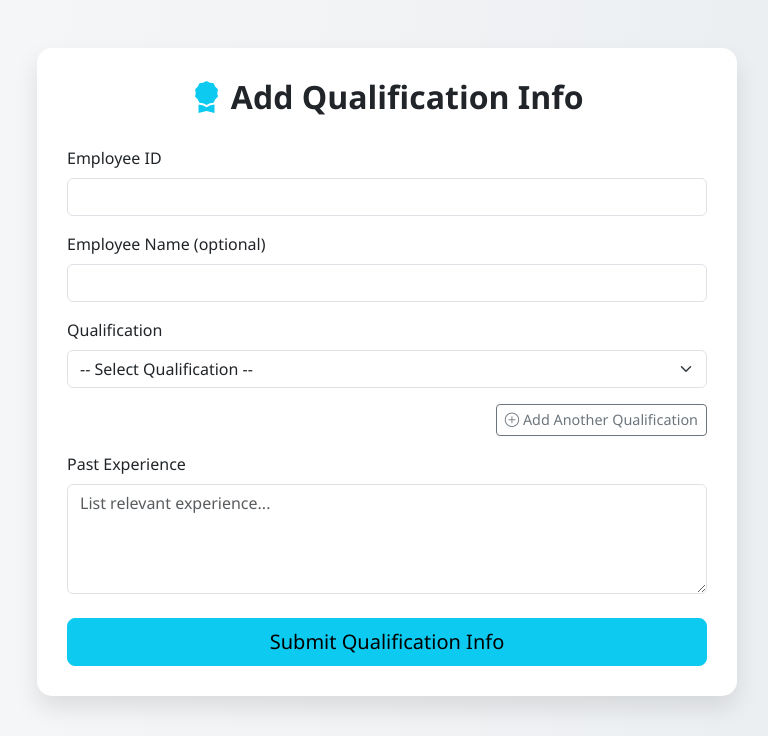
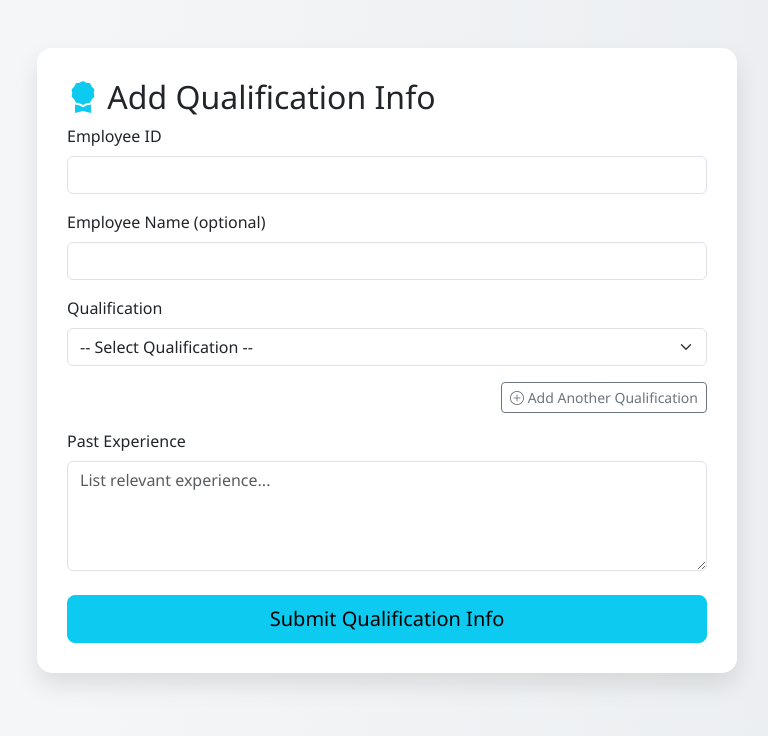
Before and after one commit to pratham1kruk/HR-management-system, a Flask app: page /personnel/add-qualification in a window 1280 px wide. Shown: the top 736 px of the page, without its empty margins (253-1021 px from the left). Run offline with Flask 3, Linux system fonts and the light colour scheme; some libraries are stand-ins or nearby versions.

Commit message:
minor change in qualification.html

```diff
--- a/backend/templates/qualification.html
+++ b/backend/templates/qualification.html
@@ -1,11 +1,10 @@
+<!-- Inside qualification.html -->
 <!DOCTYPE html>
 <html lang="en">
 <head>
   <meta charset="UTF-8">
   <title>Add Qualification</title>
   <meta name="viewport" content="width=device-width, initial-scale=1">
-
-  <!-- Bootstrap CSS & Icons -->
   <link href="https://cdn.jsdelivr.net/npm/bootstrap@5.3.0/dist/css/bootstrap.min.css" rel="stylesheet">
   <link href="https://cdn.jsdelivr.net/npm/bootstrap-icons@1.10.5/font/bootstrap-icons.css" rel="stylesheet">
 
@@ -22,13 +21,8 @@
       border-radius: 15px;
       box-shadow: 0 12px 25px rgba(0,0,0,0.1);
     }
-    h2 {
-      font-weight: 700;
-      text-align: center;
-      margin-bottom: 30px;
-    }
-    .add-btn {
-      font-size: 0.9rem;
+    .custom-input {
+      margin-top: 10px;
     }
   </style>
 </head>
@@ -38,7 +32,6 @@
     <div class="form-section">
       <h2><i class="bi bi-award-fill text-info"></i> Add Qualification Info</h2>
 
-      <!-- ✅ FIXED FORM ACTION -->
       <form method="POST" action="{{ url_for('mongo.add_qualification') }}" id="qualificationForm">
 
         <!-- Employee ID -->
@@ -53,11 +46,11 @@
           <input type="text" class="form-control" id="name" name="name">
         </div>
 
-        <!-- Qualifications Section -->
+        <!-- Qualification Fields -->
         <div id="qualificationFields">
           <div class="mb-3 qualification-entry">
             <label class="form-label">Qualification</label>
-            <select name="qualification[]" class="form-select" required>
+            <select name="qualification[]" class="form-select qualification-select" onchange="toggleCustomInput(this)" required>
               <option value="">-- Select Qualification --</option>
               <option value="B.Tech">B.Tech</option>
               <option value="M.Tech">M.Tech</option>
@@ -69,31 +62,33 @@
               <option value="PhD">PhD</option>
               <option value="Other">Other</option>
             </select>
+            <!-- Hidden input for custom qualification -->
+            <input type="text" class="form-control custom-input d-none" placeholder="Enter custom qualification" name="qualification[]" />
           </div>
         </div>
 
         <!-- Add More Button -->
         <div class="mb-3 text-end">
-          <button type="button" class="btn btn-sm btn-outline-secondary add-btn" onclick="addQualificationField()">
+          <button type="button" class="btn btn-sm btn-outline-secondary" onclick="addQualificationField()">
             <i class="bi bi-plus-circle"></i> Add Another Qualification
           </button>
         </div>
 
-        <!-- Experience Section -->
+        <!-- Experience -->
         <div class="mb-4">
           <label for="experience" class="form-label">Past Experience</label>
           <textarea name="experience[]" id="experience" class="form-control" rows="4" placeholder="List relevant experience..."></textarea>
         </div>
 
-        <!-- Submit -->
         <div class="d-grid">
           <button type="submit" class="btn btn-info btn-lg">Submit Qualification Info</button>
         </div>
+
       </form>
     </div>
   </div>
 
-  <!-- JS Scripts -->
+  <!-- JS -->
   <script>
     function addQualificationField() {
       const container = document.getElementById('qualificationFields');
@@ -101,7 +96,7 @@
       div.className = 'mb-3 qualification-entry';
       div.innerHTML = `
         <label class="form-label">Qualification</label>
-        <select name="qualification[]" class="form-select" required>
+        <select name="qualification[]" class="form-select qualification-select" onchange="toggleCustomInput(this)" required>
           <option value="">-- Select Qualification --</option>
           <option value="B.Tech">B.Tech</option>
           <option value="M.Tech">M.Tech</option>
@@ -112,8 +107,26 @@
           <option value="M.Sc">M.Sc</option>
           <option value="PhD">PhD</option>
           <option value="Other">Other</option>
-        </select>`;
+        </select>
+        <input type="text" class="form-control custom-input d-none" placeholder="Enter custom qualification" name="qualification[]" />
+      `;
       container.appendChild(div);
+    }
+
+    function toggleCustomInput(selectElement) {
+      const wrapper = selectElement.closest('.qualification-entry');
+      const customInput = wrapper.querySelector('.custom-input');
+
+      if (selectElement.value === "Other") {
+        selectElement.name = "ignore[]";  // Prevents submitting this select's value
+        customInput.classList.remove("d-none");
+        customInput.required = true;
+      } else {
+        selectElement.name = "qualification[]";  // Restore name for normal options
+        customInput.classList.add("d-none");
+        customInput.value = "";
+        customInput.required = false;
+      }
     }
   </script>
 
```
